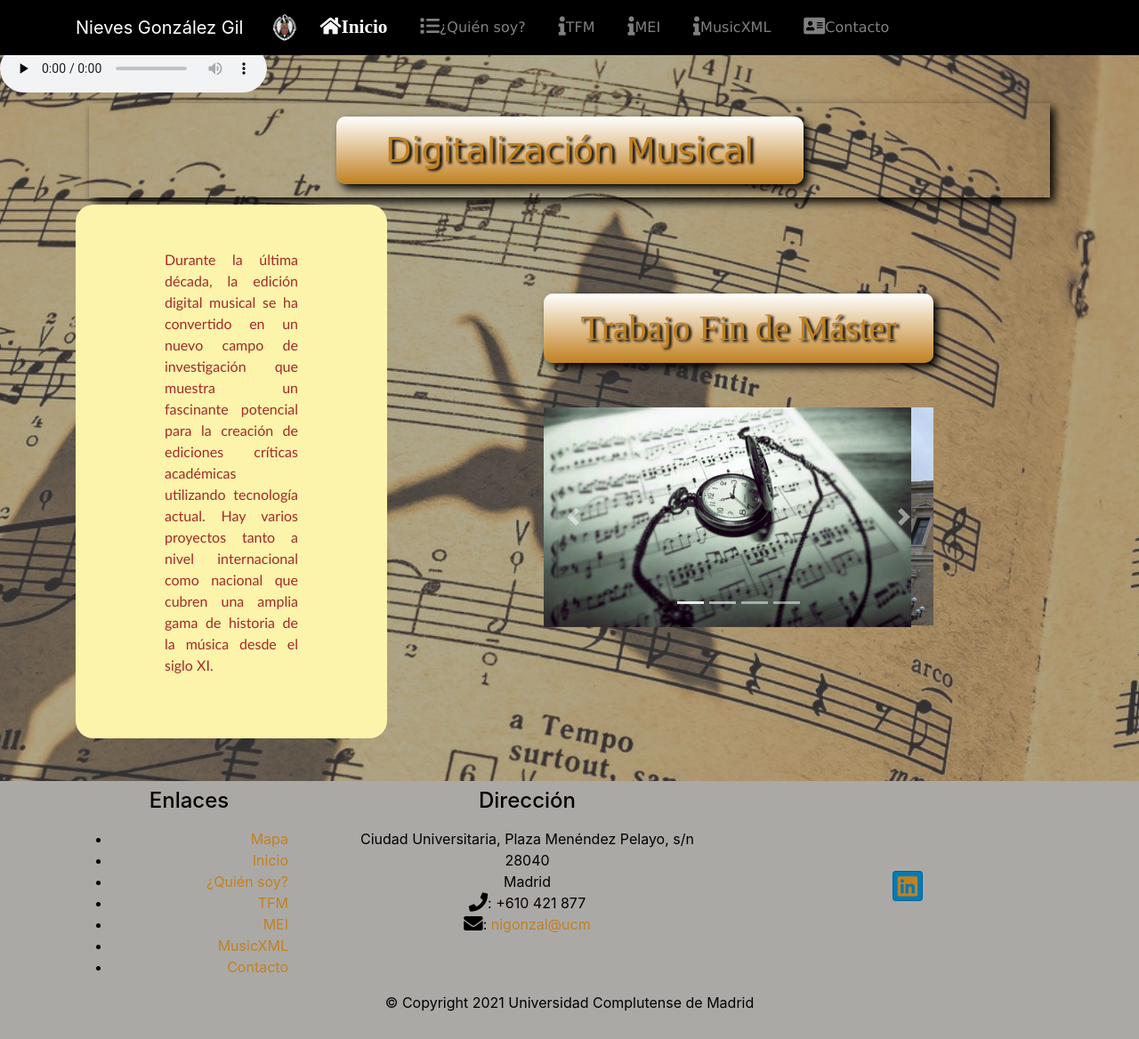
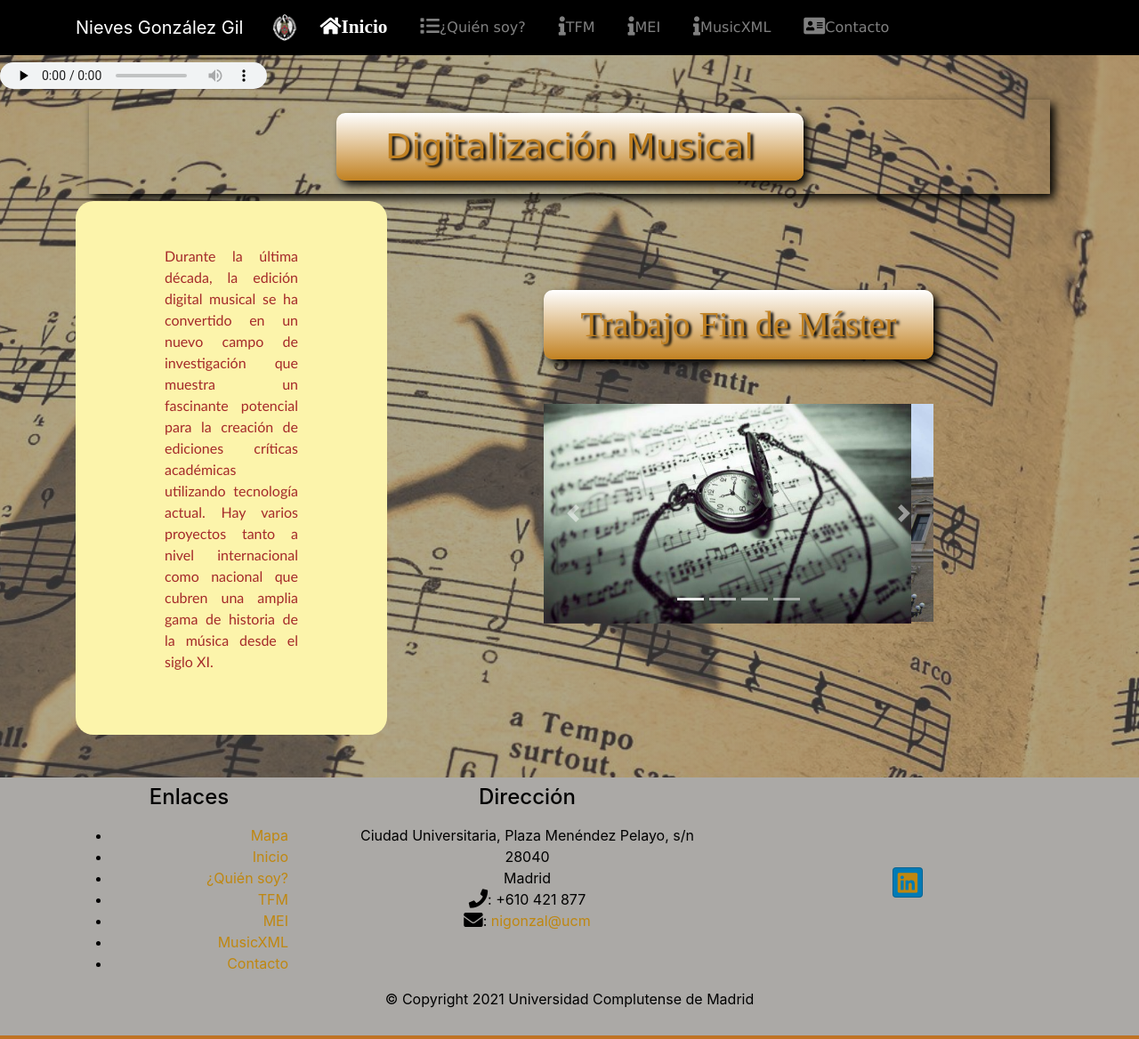
Before and after one commit to nievesgg93/Pagina-web, a plain HTML site: page index.html in a window 1280 px wide. Shown: the whole page at 89% size. Drawn offline with nearby package versions, Linux system fonts and the light colour scheme; a script that the page names is missing; files whose address does not match are found by name.

Commit message:
Add files via upload

```diff
--- a/CSS/CssO.css
+++ b/CSS/CssO.css
@@ -115,7 +115,7 @@ footer {
 
 .footer a {
 	text-decoration: none;
-	color: #C18121;
+	color: #BF8710;
 }
 
 .footer a:hover {
@@ -291,3 +291,8 @@ address a {
 h4 {
 	padding: 8px;
 }
+
+.audio {
+	height: 50px;
+	padding-top: 20px;
+}
```
